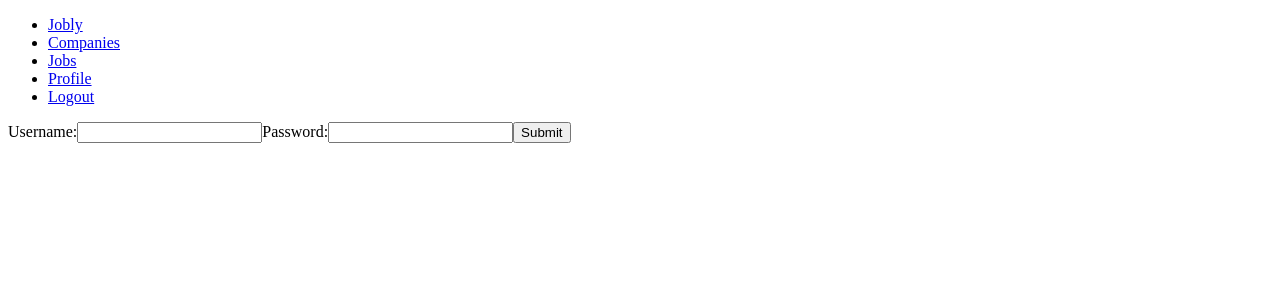
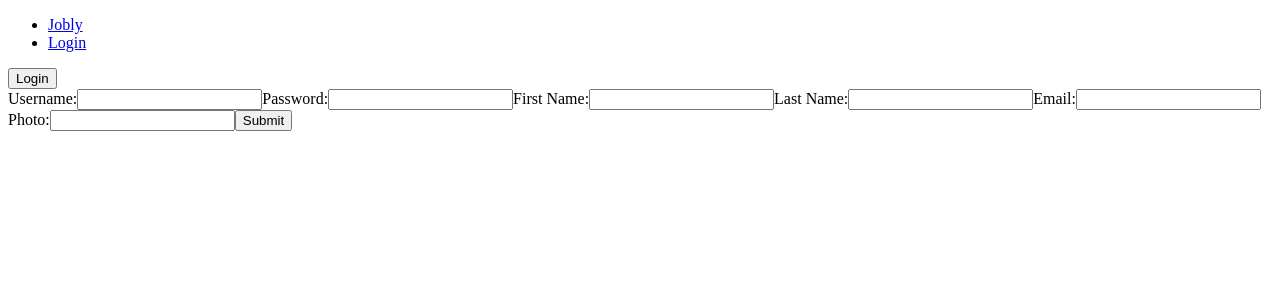
Before and after one commit to jurschler2/react-jobly, a React (Create React App) app in the folder frontend/: page /login in a window 1280 px wide. Shown: the top 300 px of the page. Built offline with nearby package versions, Linux system fonts and the light colour scheme.

Commit message:
Through step 6

```diff
--- a/frontend/src/App.js
+++ b/frontend/src/App.js
@@ -1,13 +1,11 @@
 import React from 'react';
 import Routes from "./Routes";
-import Navigation from "./Navigation"
 import { BrowserRouter } from 'react-router-dom';
 
 function App() {
   return (
     <div className="App">
       <BrowserRouter>
-        <Navigation />
         <Routes />
       </BrowserRouter>
     </div>
--- a/frontend/src/Companies.js
+++ b/frontend/src/Companies.js
@@ -7,8 +7,7 @@ import LoginToken from "./loginToken";
 
 // Renders a list of companies; shows a search bar and each company card
 function Companies() {
-  const token = useContext(LoginToken);
-  console.log("TOKEN IS", token);
+  // const {token} = useContext(LoginToken);
   const [companiesAPI, setCompaniesAPI] = useState([]);
   const [query, setQuery] = useState("");
 
--- a/frontend/src/JoblyAPI.js
+++ b/frontend/src/JoblyAPI.js
@@ -47,6 +47,12 @@ class JoblyApi {
     let res = await this.request(`login`, { username, password }, "post");
     return res.token;
   }
+
+  static async register({username, password, first_name, last_name, email, photo_url=""}) {
+    photo_url === "" ? photo_url = undefined : photo_url = photo_url;
+    let res = await this.request(`users`, { username, password, first_name, last_name, email, photo_url }, "post");
+    return res.token;
+  }
 }
 
 export default JoblyApi;
--- a/frontend/src/Login.js
+++ b/frontend/src/Login.js
@@ -1,12 +1,24 @@
-import React, { useState } from "react";
+import React, { useState, useContext } from "react";
 import Alert from "./Alert";
+import LoginToken from "./loginToken";
+import { Redirect } from "react-router-dom";
+
+const INITIAL_STATE = {
+  username: "",
+  password: "",
+  first_name: "",
+  last_name: "",
+  email: "",
+  photo_url: ""
+};
 
 // Renders a login page for the user to login or signup.
-function Login({ addLogin }) {
-  const [formData, setFormData] = useState({
-    username: "",
-    password: "",
-  });
+function Login({ addLogin, addRegistration }) {
+  const [formData, setFormData] = useState(INITIAL_STATE);
+  const [showRegistration, setShowRegistration] = useState(true);
+
+  // Get the token from context.
+  const {token} = useContext(LoginToken)
 
   const handleChange = (evt) => {
     const { name, value } = evt.target;
@@ -16,13 +28,24 @@ function Login({ addLogin }) {
     }));
   };
 
-  function handleSubmit(evt) {
+  function handleLoginSubmit(evt) {
     evt.preventDefault();
     addLogin(formData);
   }
+  function handleRegistrationSubmit(evt) {
+    evt.preventDefault();
+    addRegistration(formData);
+  }
 
-  return (
-    <form action="" onSubmit={handleSubmit}>
+  // Toggle between the login and registration forms
+  function formToggle(evt) {
+    evt.preventDefault();
+    setShowRegistration(old => !old)
+
+  }
+
+  const renderLoginHTML = () => {
+    return (<form action="" onSubmit={handleLoginSubmit}>
     <label htmlFor="username">Username:</label>
     <input
       name="username"
@@ -37,7 +60,66 @@ function Login({ addLogin }) {
       value={formData.password}
     />
     <button>Submit</button>
-    </form>
+  </form>)
+  }
+
+  const renderRegistrationHTML = () => {
+    return (<form action="" onSubmit={handleRegistrationSubmit}>
+    <label htmlFor="username">Username:</label>
+    <input
+      name="username"
+      onChange={handleChange}
+      value={formData.username}
+    />
+    <label htmlFor="password">Password:</label>
+    <input
+      type="password"
+      name="password"
+      onChange={handleChange}
+      value={formData.password}
+    />
+    <label htmlFor="first_name">First Name:</label>
+    <input
+      name="first_name"
+      onChange={handleChange}
+      value={formData.first_name}
+    />
+    <label htmlFor="last_name">Last Name:</label>
+    <input
+      name="last_name"
+      onChange={handleChange}
+      value={formData.last_name}
+    />
+    <label htmlFor="email">Email:</label>
+    <input
+      name="email"
+      onChange={handleChange}
+      value={formData.email}
+    />
+    <label htmlFor="photo_url">Photo:</label>
+    <input
+      name="photo_url"
+      onChange={handleChange}
+      value={formData.photo_url}
+    />
+    <button>Submit</button>
+  </form>)
+  }
+
+
+
+  return (
+
+    // If logged in, redirect to the homepage, else render a form to login or register.
+   <div>
+    {token
+      ? <Redirect to="/" />
+      : <div>
+          <button onClick={formToggle}>{showRegistration ? "Login" : "Register"}</button>
+          {showRegistration ? renderRegistrationHTML() : renderLoginHTML()}
+        </div>
+    }
+    </div>
   );
 }
 
--- a/frontend/src/Navigation.js
+++ b/frontend/src/Navigation.js
@@ -1,18 +1,19 @@
-import React from "react";
+import React, {useContext} from "react";
 import {NavLink} from "react-router-dom";
 import JobCard from "./JobCard";
+import LoginToken from "./loginToken";
 // import JoblyApi from "./JoblyAPI";
-
-let loggedIn = true;
-
-
 
 // Renders a navigation bar which is dependent on whether a user is logged in.
 function Navigation() {
 
+  const {token, logOut} = useContext(LoginToken);
+
+
+  // If user logged in show logged in specific navbar elements, else fewer links.
   return (
     <nav>
-      {loggedIn ? (
+      {token ? (
         <ul>
           <li>
             <NavLink to="/">Jobly</NavLink>
@@ -27,7 +28,7 @@ function Navigation() {
             <NavLink to="/profile">Profile</NavLink>
           </li>
           <li>
-            <NavLink to="/">Logout</NavLink>
+            <NavLink onClick={logOut} to="/">Logout</NavLink>
           </li>
         </ul>
       ) : (
@@ -36,7 +37,7 @@ function Navigation() {
             <NavLink to="/">Jobly</NavLink>
           </li>
           <li>
-            <NavLink to="/login">login</NavLink>
+            <NavLink to="/login">Login</NavLink>
           </li>
           </ul>
         )}
--- a/frontend/src/Routes.js
+++ b/frontend/src/Routes.js
@@ -1,6 +1,7 @@
 import React, { useState, useEffect } from "react";
 import { Route, Switch, Redirect } from "react-router-dom";
 import Companies from "./Companies";
+import Navigation from "./Navigation";
 import Company from "./Company";
 import Home from "./Home";
 import Jobs from "./Jobs";
@@ -12,38 +13,60 @@ import LoginToken from "./loginToken";
 
 // Routes for the Jobly frontend
 function Routes() {
-  // function renderHandle(props) {
-  //   const { handle } = props.match.params;
-  //   return <Company {...props} handle={handle} />;
-  // }
 
-  const [login, setLogin] = useState();
+  const [loginInfo, setLoginInfo] = useState();
+  const [registrationInfo, setRegistrationInfo] = useState();
   const [token, setToken] = useState("");
-  console.log("login", login);
-  console.log("token", token);
 
   // Get auth / login token by login state (username, password)
+  // Set the login token to local storage on successful login, else set state
+  // 'token' to existing local storage token value.
   useEffect(() => {
     async function getTokenAPI() {
-      if (login) {
-        const token = await JoblyApi.login(login.username, login.password);
-        setToken(token);
+      let currentUserToken;
+
+      // To remove the localStorage key name 'token' and place in a config file and rename
+      // with a more consistent and obvious name. An example of defensive programming
+
+      // To add commentary above each of the if statements below
+      if (loginInfo) {
+        currentUserToken = await JoblyApi.login(loginInfo.username, loginInfo.password);
+        setToken(currentUserToken);
+        localStorage.setItem("token", currentUserToken);
+      } else if (localStorage["token"]) {
+        setToken(localStorage["token"]);
+      } else if (registrationInfo) {
+        currentUserToken = await JoblyApi.register(registrationInfo);
+        setToken(currentUserToken);
+        localStorage.setItem("token", currentUserToken);
       }
+      return <Redirect to="/"/>
     }
     getTokenAPI();
-    console.log("token", token);
-  }, [login]);
+
+  }, [loginInfo, registrationInfo]);
+
+  // To add a more detailed explanation for the logout function and its consequences
+  const logOut = () => {
+    localStorage.setItem("token", "");
+    setToken("");
+  }
 
   // Set login credentials state from Login component
   const addLogin = (data) => {
     let newLogin = { ...data, id: uuid() };
-    setLogin((login) => {
-      return newLogin;
-    });
+    setLoginInfo(newLogin);
+  };
+
+  // Set login credentials state from Login component
+  const addRegistration = (data) => {
+    let newRegistration = { ...data, id: uuid() };
+    setRegistrationInfo(newRegistration);
   };
 
   return (
-    <LoginToken.Provider value={token}>
+    <LoginToken.Provider value={{token, logOut}}>
+      <Navigation />
       <Switch>
         <Route exact path="/companies">
           <Companies />
@@ -58,7 +81,7 @@ function Routes() {
           <Jobs />
         </Route>
         <Route exact path="/login">
-          <Login addLogin={addLogin} />
+          <Login addLogin={addLogin} addRegistration={addRegistration}/>
         </Route>
         {/* <Route exact path="/login">
           <PrivateRoute />
--- a/frontend/src/loginToken.js
+++ b/frontend/src/loginToken.js
@@ -1,5 +1,7 @@
 import React from "react";
 
+
+// Create context for a user's login token to be stored as context and in local storage.
 const LoginToken = React.createContext();
 
 export default LoginToken;
```
Lines whose indentation alone changed are shown as unchanged.
